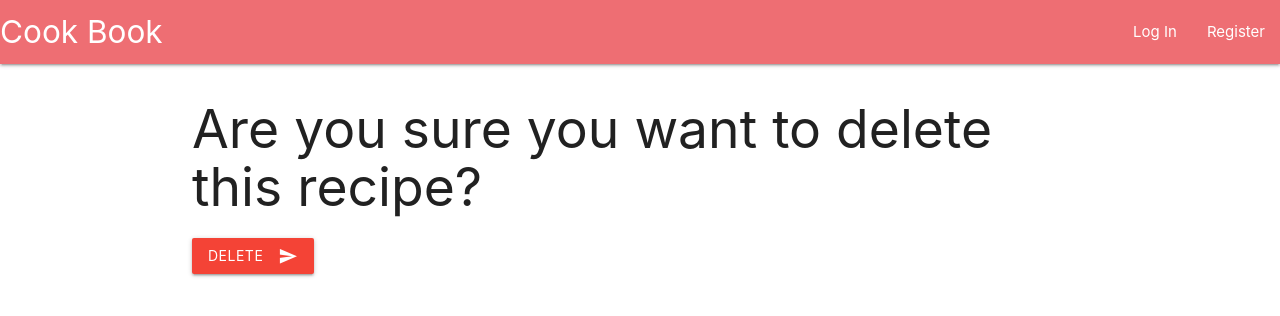
After one commit to DavidMorgan92/cookbook, a Flask app: template templates/delete_recipe.html in a window 1280 px wide. The commit adds this page. Shown: the top 316 px of the page. Run offline with Flask 3, Linux system fonts and the light colour scheme; the template is opened without the code that fills it: most values are stand-ins (such as "Sample title", 1, 10 or a date in 2020); some libraries are stand-ins or nearby versions.

Commit message:
Delete recipe function

```diff
--- a/app.py
+++ b/app.py
@@ -36,6 +36,8 @@ app.add_url_rule("/logout", view_func=user_views.logout, methods=["POST"])
 app.add_url_rule("/my_recipes", view_func=recipe_views.my_recipes)
 app.add_url_rule("/edit_recipe/<id>",
                  view_func=recipe_views.edit_recipe, methods=["GET", "POST"])
+app.add_url_rule("/delete_recipe/<id>",
+                 view_func=recipe_views.delete_recipe, methods=["GET", "POST"])
 
 if __name__ == "__main__":
     host = "0.0.0.0"
--- /dev/null
+++ b/templates/delete_recipe.html
@@ -0,0 +1,15 @@
+{% extends "base.html" %}
+
+{% block content %}
+
+<h2>Are you sure you want to delete this recipe?</h2>
+
+<form action="{{ url_for('delete_recipe', id=recipe._id) }}" method="post">
+    <input type="hidden" name="csrf_token" value="{{ csrf_token() }}">
+    <button class="btn waves-effect waves-light red" type="submit" name="action">
+        Delete
+        <i class="material-icons right">send</i>
+    </button>
+</form>
+
+{% endblock %}
--- a/templates/my_recipes.html
+++ b/templates/my_recipes.html
@@ -6,6 +6,8 @@
     {% if recipes|length == 0 %}
     <h3>You have not created any recipes yet</h3>
     {% endif %}
+
+    <a href="#" class="btn waves-effect waves-light">Create a Recipe</a>
 
     {% for recipe in recipes %}
     <div class="col s12 m6">
@@ -45,7 +47,8 @@
                 <p>{{ recipe.description }}</p>
             </div>
             <div class="card-action">
-                <a href="{{ url_for('edit_recipe', id=recipe._id) }}">Edit This Recipe</a>
+                <a href="{{ url_for('edit_recipe', id=recipe._id) }}">Edit</a>
+                <a href="{{ url_for('delete_recipe', id=recipe._id) }}">Delete</a>
             </div>
         </div>
     </div>
```
Also changed, not shown: recipe_views.py (+35 -1 lines).
